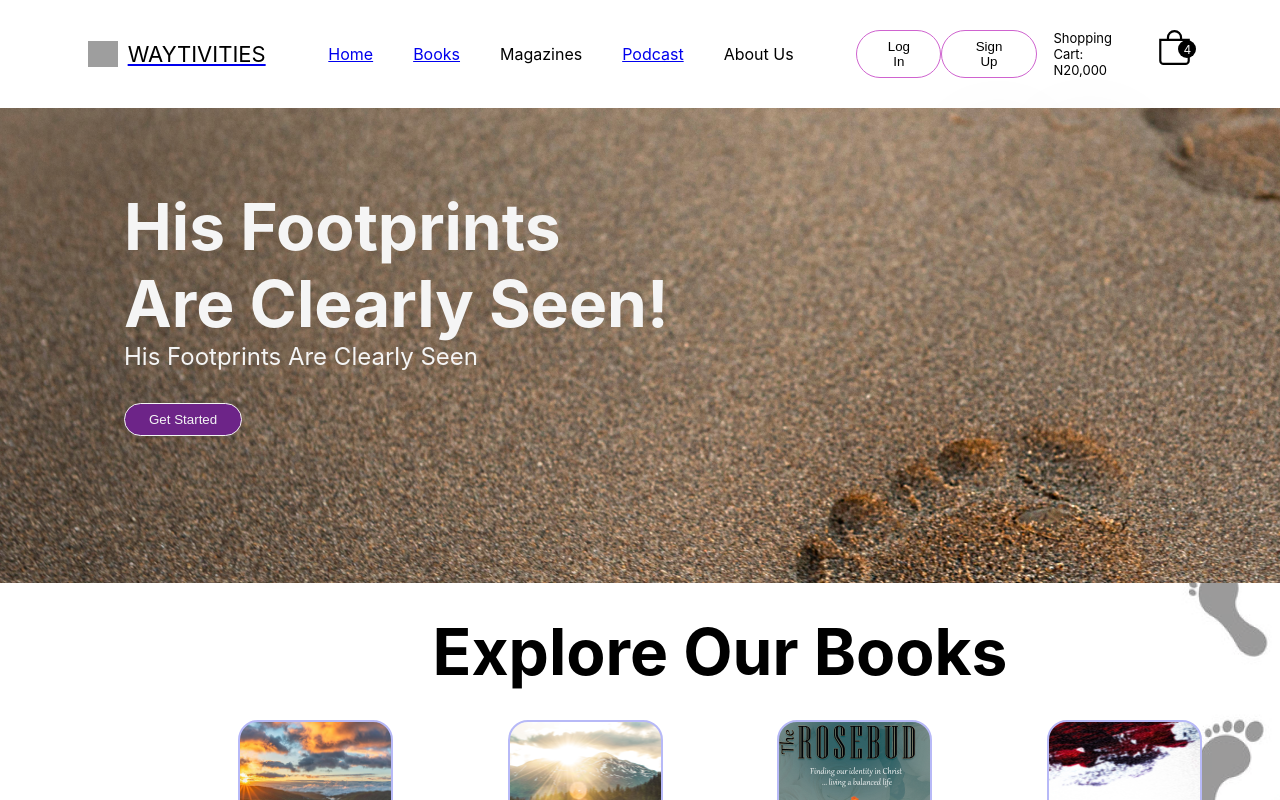
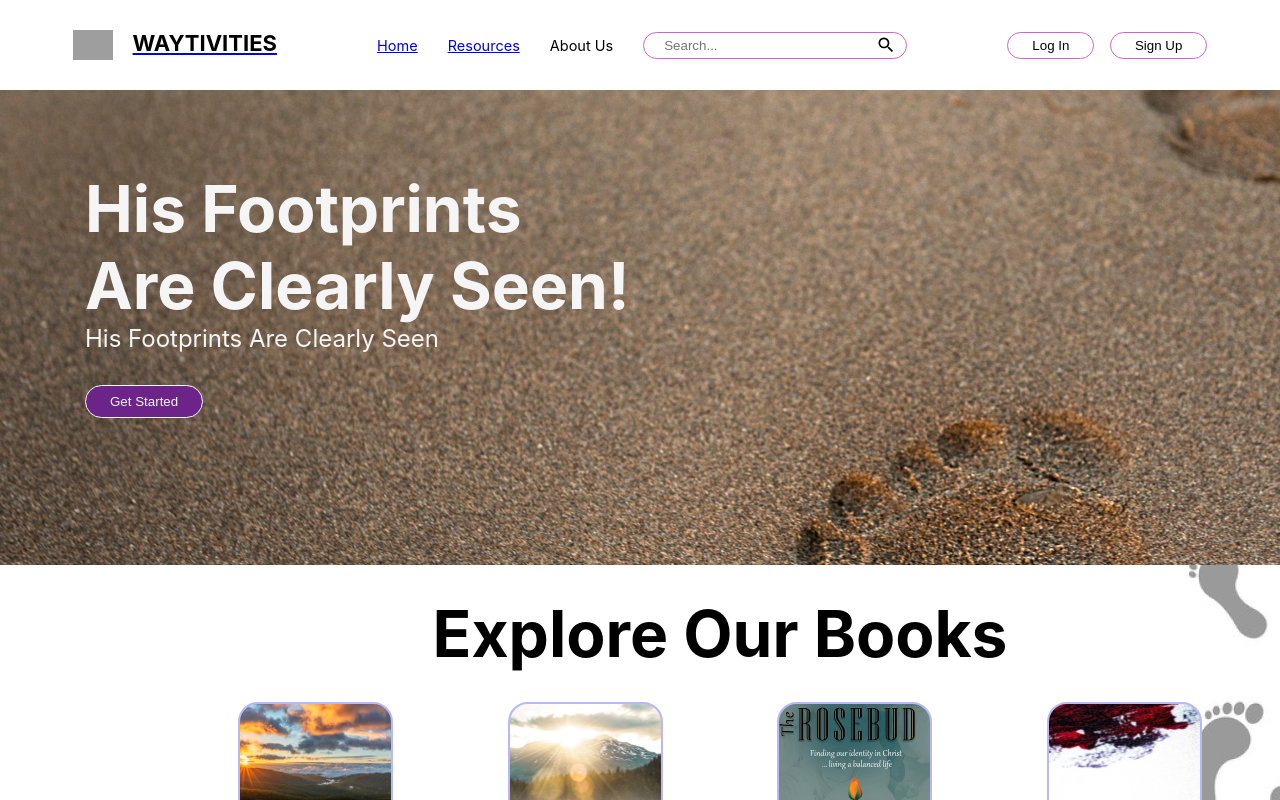
Before and after one commit to Confinesofgrace/Waytivities-Test, a React (Create React App) app: page / in a window 1280 px wide. Shown: the top 800 px of the page. Built offline with nearby package versions, Linux system fonts and the light colour scheme; grey boxes are pictures that could not be loaded.

Commit message:
Updated Navbar with Search

```diff
--- a/src/App.css
+++ b/src/App.css
@@ -1,5 +1,3 @@
-/*@import url('https://fonts.googleapis.com/css2?family=Jomhuria&display=swap');*/
-
 *
 {
   padding: 0px;
@@ -12,19 +10,27 @@
 #navbar
 {
   /* background-color: rgba(61, 49, 230, 0.507); */
+  width: 100%;
   display: flex;
   justify-content: space-around;
   align-items: center;
 
   padding-top: 30px;
   padding-bottom: 30px;
-  padding-left: 80px;
-  padding-right: 80px;
+
+  padding-left: 40px;
+  padding-right: 40px;
 
   box-shadow:
   100px 100px 80px rgba(0, 0, 0, 0.06)
 ;
 
+}
+
+
+#nav-left
+{
+  /*background-color: blue;*/
 }
 
 #logo
@@ -36,13 +42,15 @@
 
 #logo-img
 {
-  width: 40px;
+  width: 50px;
   padding-right: 10px;
 }
 
 #logo p
 {
+  margin-left: 10px;
   font-size: 22px;
+  font-weight: 700;
   color: black;
 }
 
@@ -50,68 +58,24 @@
 {
   width: 50%;
   display: flex;
-  justify-content: space-around;
+  justify-content: center;
+
   align-items: center;
- /* background-color: #6d2488; */
+
+
+  font-size: 14.5px;
 }
 
-#nav-right
+#nav-center ul
 {
-  width: 30%;
-  display: flex;
-  justify-content: space-between;
-
-}
-
-#Shopping-cart
-{
-  font-size: small;
-
-  margin-left: 5%;
-
-  position: relative;
-
+  list-style: none;
   display: flex;
 }
 
-#price
+#nav-center li
 {
-  margin-right: 15px;
+  margin-right: 30px;
 }
-
-#cart-items
-{
-  width: 18px;
-  height: 18px;
-  border-radius: 18px;
-  background-color: black;
-
-  position: absolute;
-  bottom: 20px;
-  left: 125px;
-
-  display: flex;
-  justify-content: center;
-  align-items: center;
-
-
-  color: whitesmoke;
-  font-size: 12px;
-}
-
-#navbar ul
-{
-  list-style: none;
-  display: flex;
-  align-items: end;
-}
-
-#navbar ul li
-{
-  margin-left: 20px;
-  margin-right: 20px;
-}
-
 
 button
 {
@@ -121,8 +85,8 @@ button
   padding-left: 24px;
   padding-right: 24px;
 
-  padding-top: 8px;
-  padding-bottom: 8px;
+  padding-top: 5px;
+  padding-bottom: 5px;
 
   background-color: rgba(245, 245, 245, 0.014);
 
@@ -135,6 +99,51 @@ button
 
   overflow: hidden;
 }
+
+#nav-right
+{
+  width: 200px;
+  display: flex;
+  justify-content: space-between;
+}
+
+/*
+#Shopping-cart
+{
+
+  font-size: 12px;
+
+  position: relative;
+
+  display: flex;
+  flex-direction: column;
+  align-items: center;
+
+}
+
+
+#cart-items
+{
+  width: 12px;
+  height: 12px;
+  border-radius: 10px;
+  background-color: black;
+
+  position: absolute;
+  bottom: 25px;
+  left: 25px;
+
+  display: flex;
+  justify-content: center;
+  align-items: center;
+
+
+  color: whitesmoke;
+  font-size: 12px;
+}
+
+*/
+
 
 /* Button Animation */
 button:hover,
@@ -172,6 +181,28 @@ button:active::before
 }
 
 
+    /* Search Component */
+
+#search
+{
+  display: flex;
+  justify-content: center;
+  align-items: center;
+
+  border-radius: 32px;
+  border: .1em solid hsl(300, 53%, 60%);
+  padding: 0px 10px 0px 10px;
+}
+
+#search input
+{
+  padding: 5px 35px 5px 10px;
+
+  border-style: none;
+
+}
+
+
 /* Section A- Hero */
 
 #hero
@@ -181,7 +212,7 @@ button:active::before
   background-color: whitesmoke;
 
   background-image: url(./Images/Bgd.png);
-  padding-left: 124px;
+  padding-left: 85px;
   padding-top: 80px;
 
 }
--- a/src/Component/Cart.js
+++ b/src/Component/Cart.js
@@ -3,7 +3,7 @@ import { BsBag } from "react-icons/bs";
 function Cart () {
     return(
         <div>
-            <BsBag size={35} />
+            <BsBag size={20} />
         </div>
 
     );
--- a/src/Component/Navbar.js
+++ b/src/Component/Navbar.js
@@ -1,29 +1,44 @@
 import { NavLink } from "react-router-dom";
-import Cart from "./Cart";
+import Search from "./Search";
+//import Cart from "./Cart";
+
+/*  <div id="Shopping-cart">
+
+<div id="cart-icon">
+<Cart/>
+<div id="cart-items">4</div>
+</div>
+
+<div id="price">
+<p>N20,000</p>
+</div>
+
+</div>*/
+
 
 function Navbar() {
 
-    const podcastUrl = 'https://drive.google.com/drive/folders/19LT_bnMPxLTZTEfIfzmH8etBzG3lGD82?usp=drive_link';
     return (
       <nav id="navbar">
 
-            <NavLink to= '/'>
+            <div id= "nav-left">
+                <NavLink to= '/'>
 
                 <div id="logo">
                     <img id="logo-img" src={"https://waytivities.com/wp-content/uploads/2024/02/cropped-logo23.png"} alt="waytivities" />
                     <p>WAYTIVITIES</p>
                 </div>
-            </NavLink>
+                </NavLink>
+            </div>
 
-            <div id= "nav-center">
+            <div id="nav-center">
                 <ul>
                     <li> <NavLink to= '/'><p>Home</p></NavLink> </li>
-                    <li> <NavLink to= '/books'><p>Books</p></NavLink></li>
-                    <li><p>Magazines</p></li>
-                    <li><a href= {podcastUrl}><p>Podcast</p></a> </li>
+                    <li> <NavLink to= '/books'><p>Resources</p></NavLink></li>
                     <li><p>About Us</p></li>
                 </ul>
 
+                <Search/>
             </div>
 
             <div id="nav-right">
@@ -34,20 +49,6 @@ function Navbar() {
                 <NavLink to= '/SignUp' >
                     <button>Sign Up</button>
                 </NavLink>
-
-                <div id="Shopping-cart">
-                    <div id="price">
-                        <p>Shopping Cart:</p>
-                        <p>N20,000</p>
-                    </div>
-
-                    <div id="cart-icon">
-                        <Cart/>
-                        <div id="cart-items">4</div>
-                    </div>
-
-                </div>
-
             </div>
       </nav>
     );
--- /dev/null
+++ b/src/Component/Search.js
@@ -0,0 +1,15 @@
+import { MdOutlineSearch } from "react-icons/md";
+
+function Search () {
+    return(
+        <div id="search">
+            <input id="search" type="search" placeholder="Search..."></input>
+            <MdOutlineSearch size={20}/>
+
+        </div>
+
+    );
+
+}
+
+export default Search;
```
